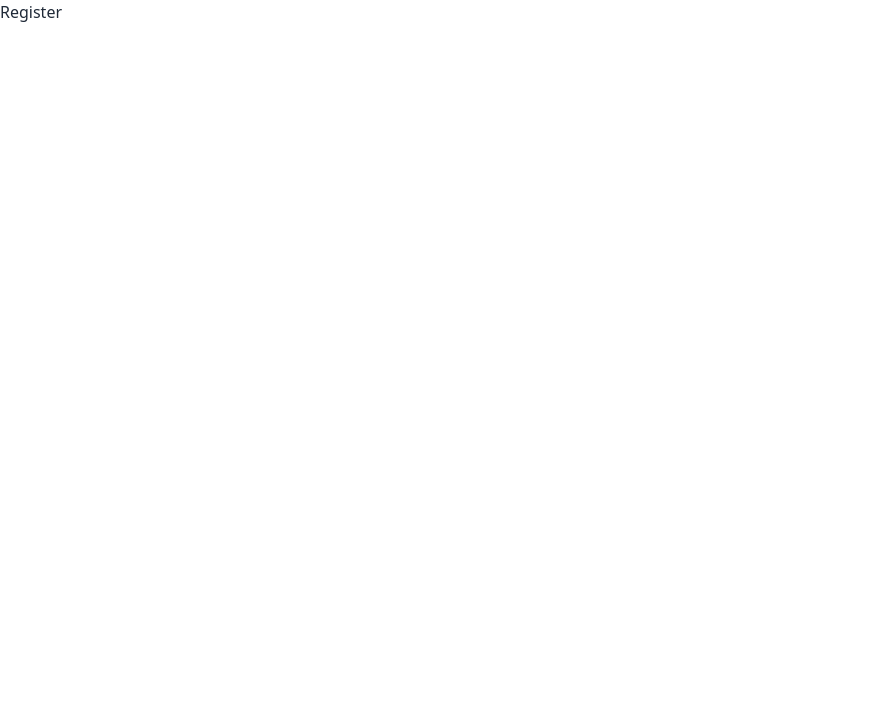
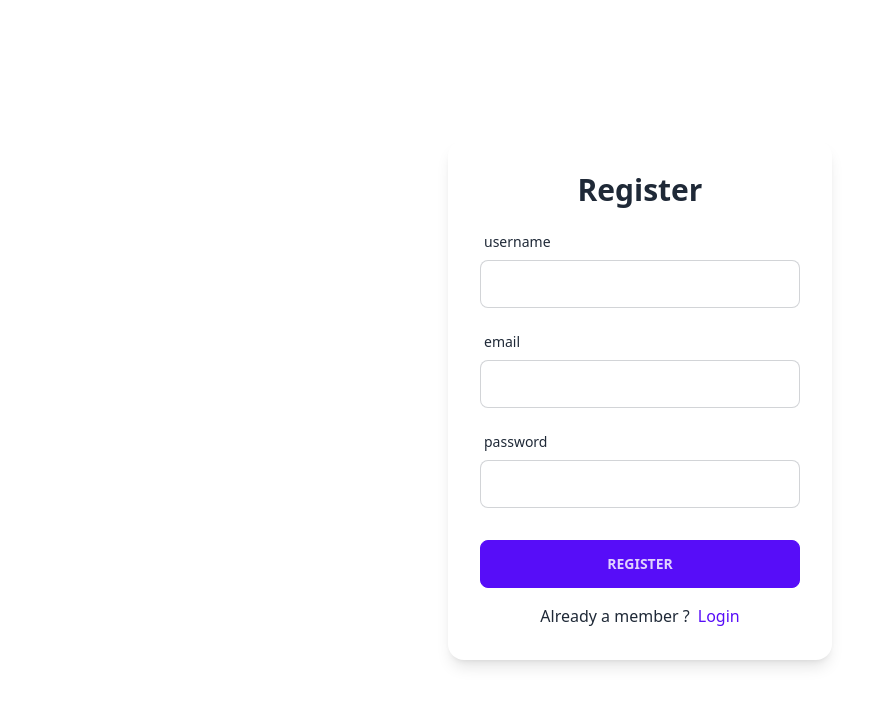
Before and after one commit to nikhilmahato21/comfy-store, a React (Vite) app: page /register in a window 1280 px wide. Shown: the top 706 px of the page, without its empty margins (0-893 px from the left). Built offline with nearby package versions, Linux system fonts and the light colour scheme.

Commit message:
register page

```diff
--- a/src/pages/Register.jsx
+++ b/src/pages/Register.jsx
@@ -1,7 +1,33 @@
 import React from "react";
+import { Form, Link } from "react-router-dom";
+import FormInput from "../components/FormInput";
+import SubmitBtn from "../components/SubmitBtn";
 
 const Register = () => {
-  return <h1>Register</h1>;
+  return (
+    <section className="h-screen grid place-items-center">
+      <Form
+        method="POST"
+        className="card w-96 p-8 bg-base-100 shadow-lg flex flex-col gap-y-4"
+      >
+        <h4 className="text-center text-3xl font-bold">Register</h4>
+        <FormInput type="text" label="username" name="username" />
+        <FormInput type="email" label="email" name="email" />
+        <FormInput type="password" label="password" name="password" />
+        <div className="mt-4">
+          <SubmitBtn text="register" />
+        </div>
+        <p className="text-center">
+          Already a member ?
+          <Link
+            to="/login"
+            className="ml-2 link link-hover link-primary capitalize"
+          >
+            login
+          </Link>
+        </p>
+      </Form>
+    </section>
+  );
 };
-
 export default Register;
```
